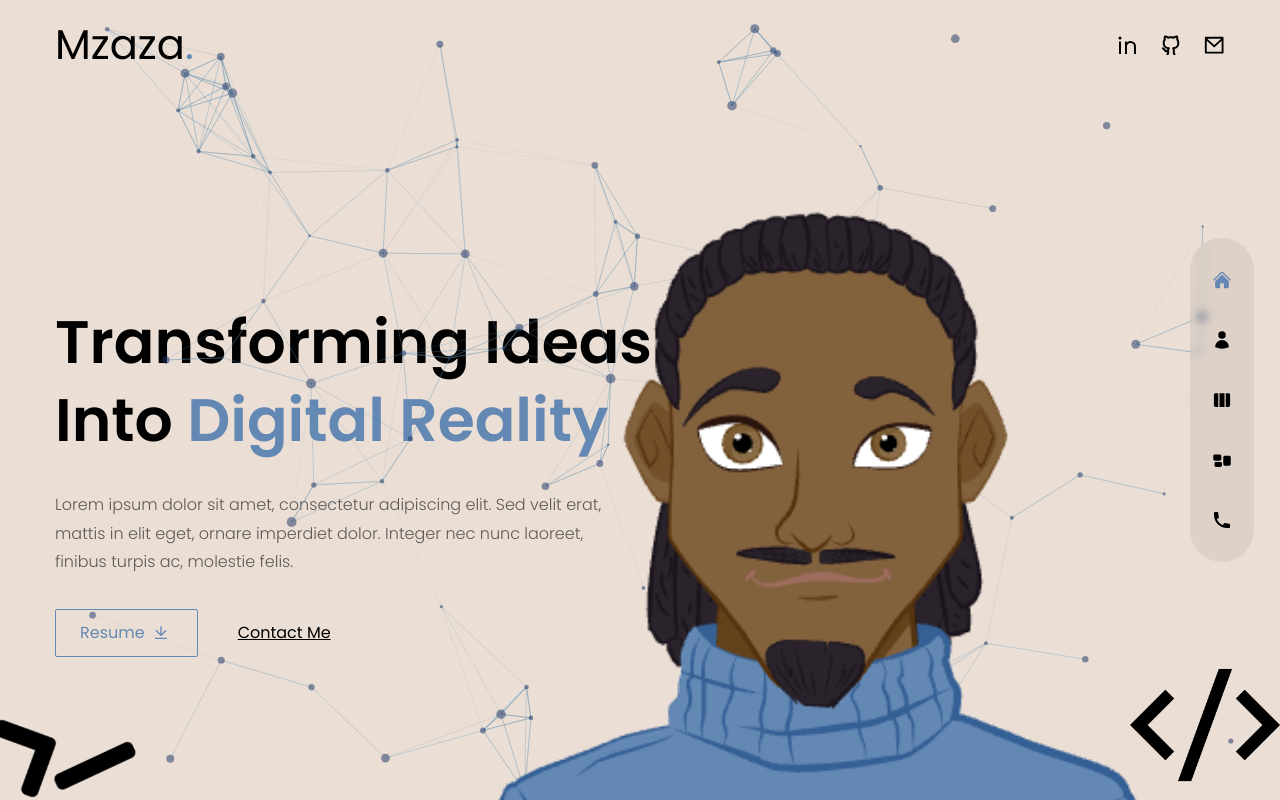
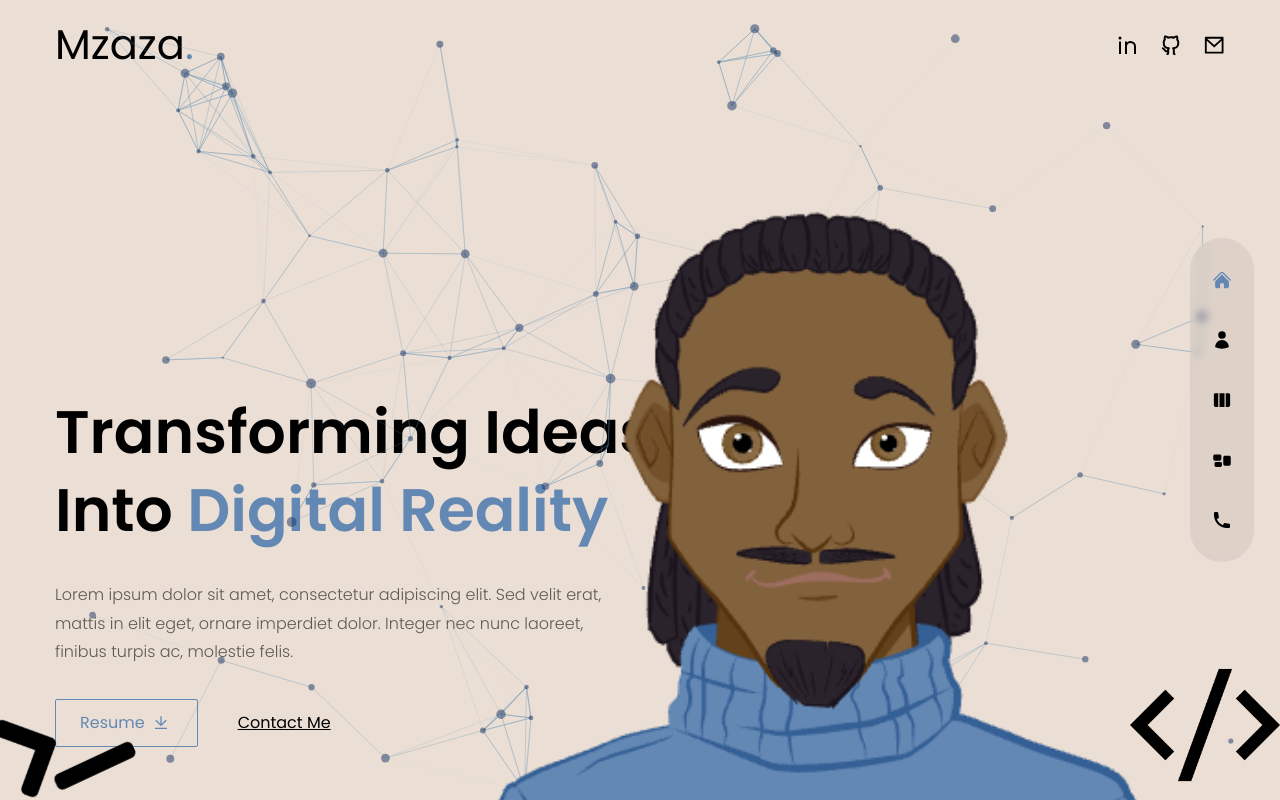
Before and after one commit to mzazakeith/portefeuille, a Next.js app: page / in a window 1280 px wide. Built offline with nearby package versions, Linux system fonts and the light colour scheme.

Commit message:
removing fixed header nav

```diff
--- a/components/Header.js
+++ b/components/Header.js
@@ -4,7 +4,7 @@
 
 const Header = () => {
   return (
-      <header className='fixed z-30 w-full flex items-center px-16 xl:px-0 xl:h-[90px]'>
+      <header className='z-30 w-full flex items-center px-16 xl:px-0 xl:h-[90px]'>
           <div className='container mx-auto'>
               <div className="flex flex-col lg:flex-row justify-between items-center gap-y-6 py-8">
                   <Link className="text-[2.6rem] font-poppins"  href="">
```
